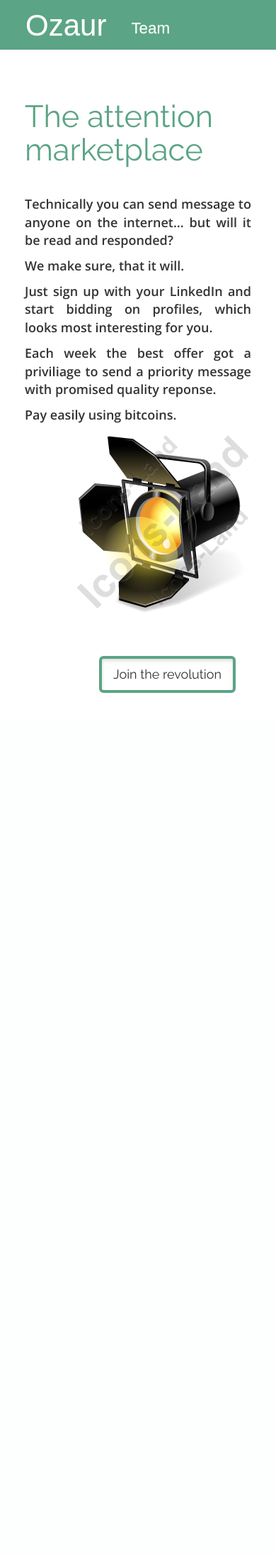
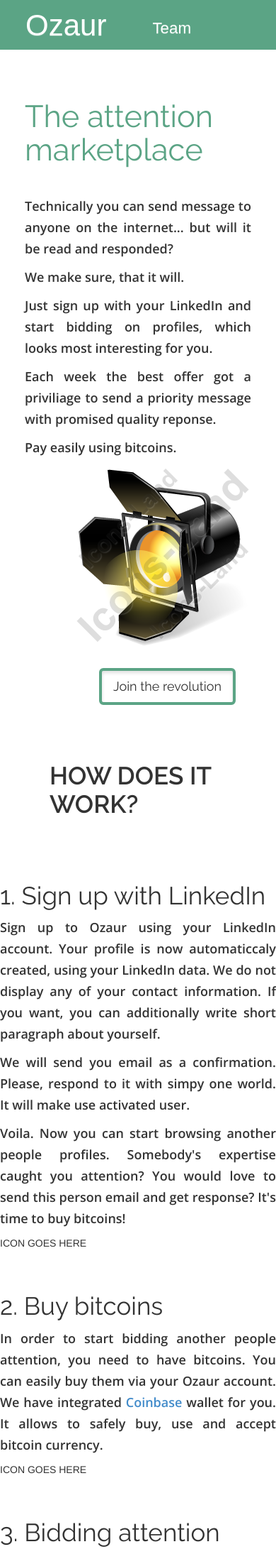
Before and after one commit to jakozaur/ozaur, a Flask app: page / in a window 390 px wide. Shown: the top 2189 px of the page at 71% size. Before the commit the page ends 976 px from the top, so only its background shows below. Run offline with Flask 2, Linux system fonts and the light colour scheme; some libraries are stand-ins or nearby versions; some web fonts are replaced.

Commit message:
Text for the first page fully prepared and formatted. No pictures yet.

```diff
--- a/static/css/style.css
+++ b/static/css/style.css
@@ -17,7 +17,7 @@
     color: #5e5e5e;
     font-family: 'Gafata', sans-serif;
     margin-top: 11px;
-    margin-right: 20px;
+    margin-right: 50px;
 }
 
 
@@ -61,6 +61,17 @@
     font-family: 'Raleway', sans-serif;
 }
 
+h2 {
+    font-size: 2.5em;
+    font-family: 'Raleway', sans-serif;
+}
+
+.how-works h2 {
+    font-weight: bold;
+    line-height: 40px;
+    margin-bottom: 30px;
+}
+
 .header {
     margin-top: 50px;
     margin-bottom: 30px;
@@ -71,8 +82,8 @@
     color: black;
     background-color: white!important;
     font-family: 'Raleway', sans-serif;
-    margin-top: 60px;
-    margin-bottom: 40px;
+    margin-top: 30px;
+    margin-bottom: 60px;
 }
 
 .action-button:hover {
@@ -87,4 +98,10 @@
     font-family: 'Open Sans', sans-serif;
     font-weight: 600;
     text-align: justify;
+    line-height: 30px;
 }
+
+.how-works-step {
+    margin-top: 40px;
+    margin-bottom: 40px;
+}
--- a/templates/index.html
+++ b/templates/index.html
@@ -26,7 +26,6 @@
         <div class="row header">
             <div class="col-xs-10 col-xs-offset-1 col-sm-7 col-sm-offset-1 col-md-7 col-md-offset-1 col-lg-7 col-lg-offset-1">
                 <h1>The attention marketplace</h1>
-
             </div>
         </div>
         <div class="row">
@@ -54,5 +53,80 @@
                 <a href="{{ url_for('signup') }}" class="btn btn-default btn-lg active action-button" role="button">Join the revolution</a>
             </div>
         </div>
+        <div class="row">
+            <div class="col-xs-8 col-xs-offset-2 col-sm-6 col-sm-offset-3 col-md-5 col-md-offset-4 col-lg-4 col-lg-offset-4 how-works">
+                <h2>HOW DOES IT WORK?</h2>
+            </div>
+        </div>
+        <div class="row how-works-step">
+            <div class="col-lg-6">
+                <div class="row">
+                    <div class="col-lg-10 col-lg-offset-2">
+                        <h2>1. Sign up with LinkedIn</h2>
+                        <p>Sign up to Ozaur using your LinkedIn account. Your profile is now automaticcaly created, using your LinkedIn data. We do not display any of your contact information. If you want, you can additionally write short paragraph about yourself.</p>
+                        <p>We will send you email as a confirmation. Please, respond to it with simpy one world. It will make use activated user.</p>
+                        <p>Voila. Now you can start browsing another people profiles. Somebody's expertise caught you attention? You would love to send this person email and get response? It's time to buy bitcoins!</p>
+                    </div>
+                </div>
+            </div>
+            <div class="col-lg-6">
+                ICON GOES HERE
+            </div>
+        </div>
+        <div class="row how-works-step">
+            <div class="col-lg-6">
+                <div class="row">
+                    <div class="col-lg-10 col-lg-offset-2">
+                        <h2>2. Buy bitcoins</h2>
+                        <p>In order to start bidding another people attention, you need to have bitcoins. You can easily buy them via your Ozaur account. We have integrated <a href="https://coinbase.com/" target="_blank">Coinbase</a> wallet for you. It allows to safely buy, use and accept bitcoin currency.</p>
+                    </div>
+                </div>
+            </div>
+            <div class="col-lg-6">
+                ICON GOES HERE
+            </div>
+        </div>
+        <div class="row how-works-step">
+            <div class="col-lg-6">
+                <div class="row">
+                    <div class="col-lg-10 col-lg-offset-2">
+                        <h2>3. Bidding attention</h2>
+                        <p>On everyone's profiles you will see, how much the others wants to pay for certain user attention. Now it's time to decide, how much it is worth for you. Simply click and share amount of bitcoin, which you want to pay for messaging this person. This amount will be now "freezed" until to end of bidding. It means, that you will not be able to use it. You can always come back and wager more. </p>
+                        <p>Bidding is solved every week. If amount which you are willing to pay is the highest, you win. Now you can send message to this person. We will pass it via our system, so you will never see each other emails. No spam for the future:)</p>
+                    </div>
+                </div>
+            </div>
+            <div class="col-lg-6">
+                ICON GOES HERE
+            </div>
+        </div>
+        <div class="row how-works-step">
+            <div class="col-lg-6">
+                <div class="row">
+                    <div class="col-lg-10 col-lg-offset-2">
+                        <h2>4. Paying for the attention </h2>
+                        <p>Since you win auction, you have 48 hours to formulate an email. Try to write shortly and precisely. Person, to whom it will be send also have 48 hours for response.</p>
+                        <p>If everything is fine with a message, bitcoins are charged from you account. But if there is any problem with response (abusement, no response, empty response) we will not charge you. Person will not receive your money. Amount which you wagered will be "unfreezed".</p>
+                    </div>
+                </div>
+            </div>
+            <div class="col-lg-6">
+                ICON GOES HERE
+            </div>
+        </div>
+        <div class="row how-works-step">
+            <div class="col-lg-6">
+                <div class="row">
+                    <div class="col-lg-10 col-lg-offset-2">
+                        <h2>4. Sell your attention</h2>
+                        <p>We are marketplace, so you can also see your attention. You just need to wait, until somebody start bidding on your profile. Every week auction is solved. You have 48 hours to respond for email fro this, who won. Do your best and bitcoins will land on your account:)</p>
+                        <p>Wants to increase your chances of be paid for your attention? It might be a good time to polish your LinkedIn profile </p>
+                    </div>
+                </div>
+            </div>
+            <div class="col-lg-6">
+                ICON GOES HERE
+            </div>
+        </div>
   </body>
 </html>
```
